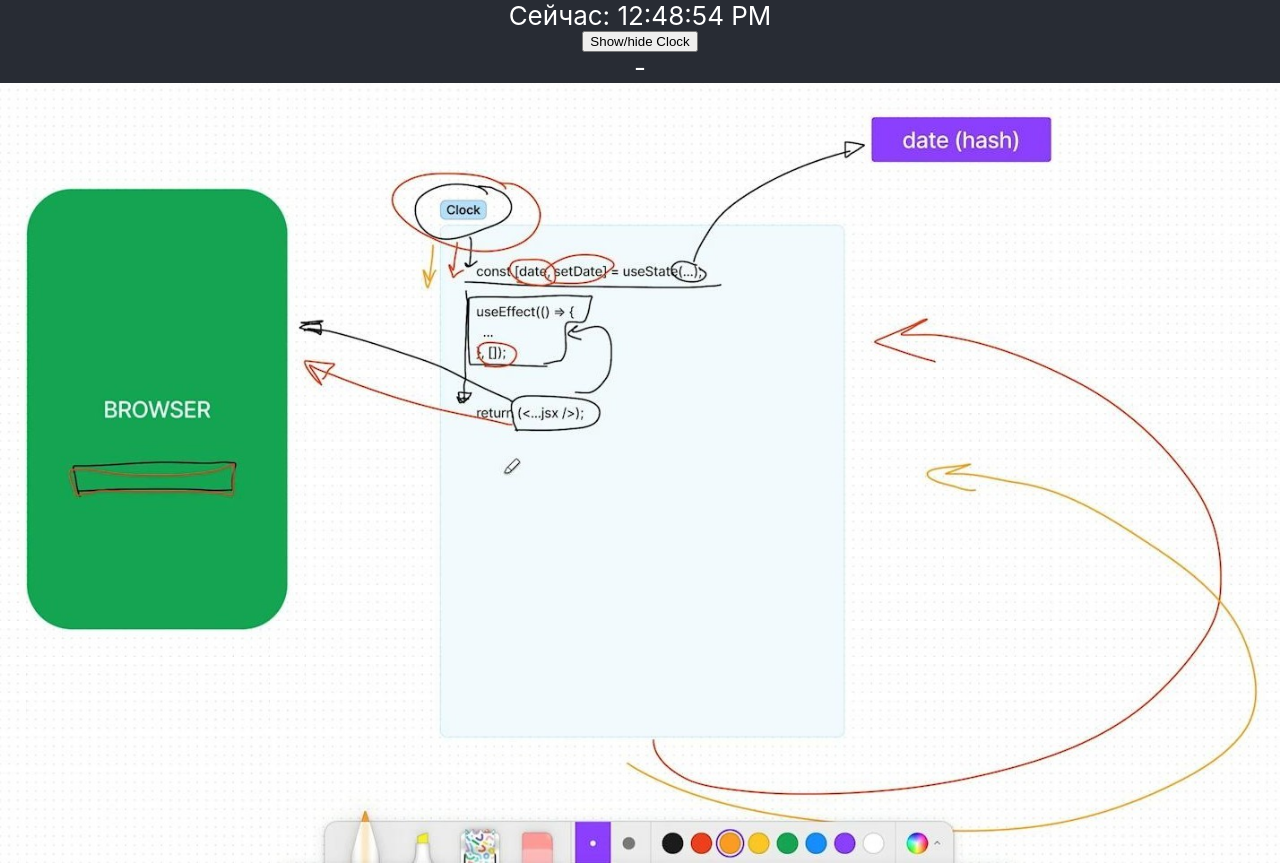
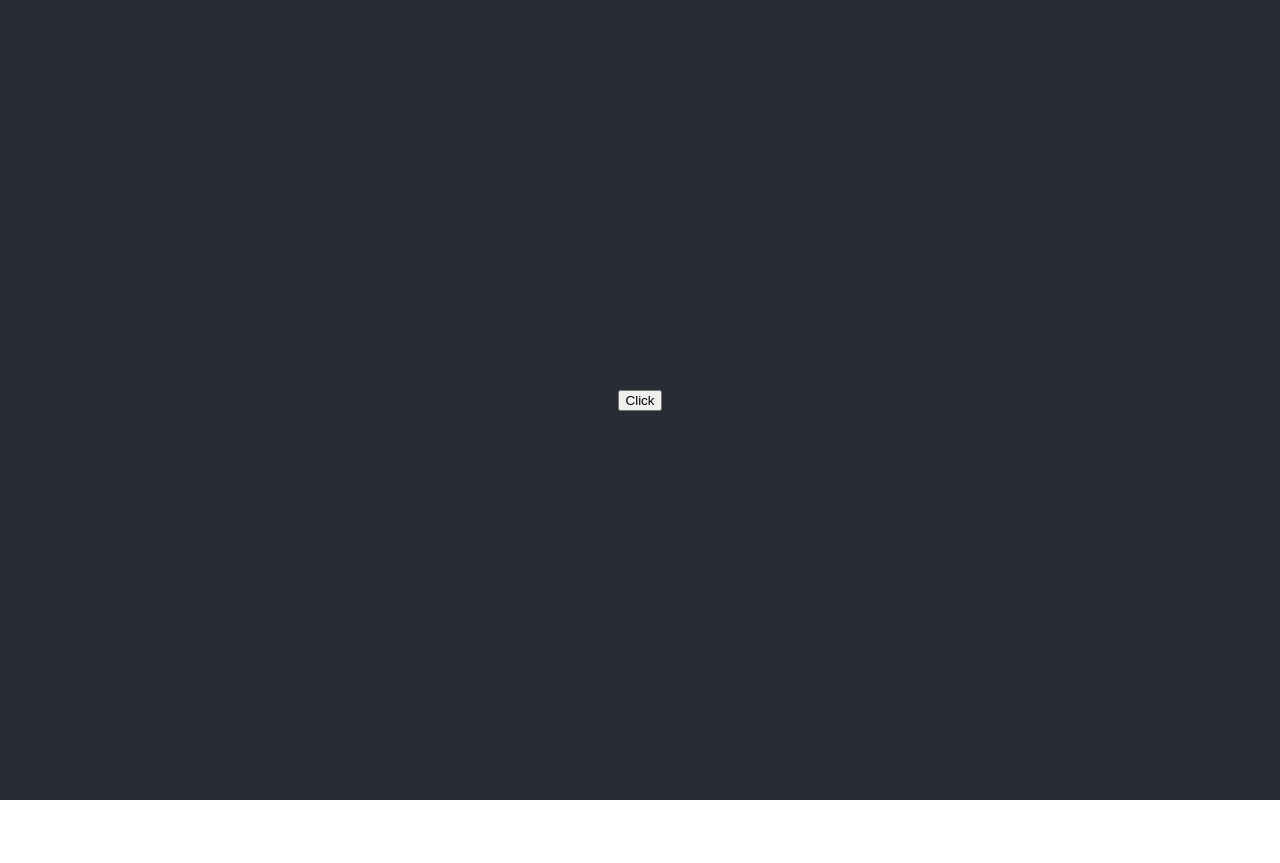
Before and after one commit to vitalyvitmens/rs-react, a React (Create React App) app: page / in a window 1280 px wide. After the commit the page ends 800 px from the top, so only its background shows below. Built offline with nearby package versions, Linux system fonts and the light colour scheme.

Commit message:
feat(src\App.js): добавляет раздел Условный рендеринг

```diff
--- a/src/App.js
+++ b/src/App.js
@@ -295,49 +295,219 @@ import './App.css'
 // }
 
 //! Рендер функционального компонента
-function Clock() {
-  const [time, setTime] = useState(new Date().toLocaleTimeString())
+// function Clock() {
+//   const [time, setTime] = useState(new Date().toLocaleTimeString())
 
-  let name = 'Egor'
-  console.log('## RENDER ##: name', name)
+//   let name = 'Egor'
+//   console.log('## RENDER ##: name', name)
 
-  useEffect(() => {
-    console.log('#### №2: componentDidMount')
-    const interval = setInterval(() => {
-      setTime(new Date().toLocaleTimeString())
-      console.log('## USE EFFECT ##: name', name)
-      name = Date.now()
-      // console.log('## USE EFFECT ##: time', time)
-      console.log('## USE EFFECT ##: name', name)
-    }, 1000)
+//   useEffect(() => {
+//     console.log('#### №2: componentDidMount')
+//     const interval = setInterval(() => {
+//       setTime(new Date().toLocaleTimeString())
+//       console.log('## USE EFFECT ##: name', name)
+//       name = Date.now()
+//       // console.log('## USE EFFECT ##: time', time)
+//       console.log('## USE EFFECT ##: name', name)
+//     }, 1000)
 
-    return () => {
-      console.log('#### END: componentWillUnmount')
-      clearInterval(interval)
+//     return () => {
+//       console.log('#### END: componentWillUnmount')
+//       clearInterval(interval)
+//     }
+//   }, [time])
+
+//   console.log('#### №1: render')
+//   return (
+//     <>
+//       <div>Сейчас: {time}</div>
+//     </>
+//   )
+// }
+// export default function App() {
+//   const [clock, setClock] = useState(true)
+//   return (
+//     <div className="App">
+//       <header className="App-header">
+//         {clock && <Clock />}
+//         <button onClick={() => setClock(!clock)}>Show/hide Clock</button>
+//         <div>-</div>
+//         <img
+//           className="Class-component-logo"
+//           src={RenderFunctionalComponent}
+//           alt="RenderFunctionalComponent"
+//         />
+//       </header>
+//     </div>
+//   )
+// }
+
+//! Условный рендеринг
+// //! Тернарный оператор:
+// function Greeting() {
+//   return <div>Привет!</div>
+// }
+
+// function Bye() {
+//   return <div>Пока!</div>
+// }
+
+// export default function App() {
+//   const [isShow, setIsShow] = useState(true)
+
+//   return (
+//     <div className="App">
+//       <header className="App-header">
+//         {isShow ? <Greeting /> : <Bye />}
+//         <button onClick={() => setIsShow((s) => !s)}>Click</button>
+//       </header>
+//     </div>
+//   )
+// }
+
+// //! Оператор && (И):
+// function Greeting() {
+//   return <div>Привет!</div>
+// }
+
+// function Bye() {
+//   return <div>Пока!</div>
+// }
+
+// export default function App() {
+//   const [isShow, setIsShow] = useState(false)
+//   // const [isShow, setIsShow] = useState(true)
+
+//   return (
+//     <div className="App">
+//       <header className="App-header">
+//         {isShow && <Greeting/>}
+//         <button onClick={() => setIsShow((s) => !s)}>Click</button>
+//       </header>
+//     </div>
+//   )
+// }
+
+// //! Сохраняя в переменную jsx код:
+// function Greeting() {
+//   return <div>Привет!</div>
+// }
+
+// function Bye() {
+//   return <div>Пока!</div>
+// }
+
+// export default function App() {
+//   const [isShow, setIsShow] = useState(false)
+//   // const [isShow, setIsShow] = useState(true)
+
+//   let component
+//   if (isShow) {
+//     component = <Greeting />
+//   } else {
+//     component = <Bye />
+//   }
+
+//   return (
+//     <div className="App">
+//       <header className="App-header">
+//         {component}
+//         <button onClick={() => setIsShow((s) => !s)}>Click</button>
+//       </header>
+//     </div>
+//   )
+// }
+
+// //! Сохраняя в переменную Компоненты:
+// function Greeting() {
+//   return <div>Привет!</div>
+// }
+
+// function Bye() {
+//   return <div>Пока!</div>
+// }
+
+// export default function App() {
+//   const [isShow, setIsShow] = useState(true)
+
+//   let Сomponent
+//   if (isShow) {
+//     Сomponent = Greeting
+//   } else {
+//     Сomponent = Bye
+//   }
+
+//   return (
+//     <div className="App">
+//       <header className="App-header">
+//         {/* <Сomponent {...props}/> */}
+//         <Сomponent />
+//         <button onClick={() => setIsShow((s) => !s)}>Click</button>
+//       </header>
+//     </div>
+//   )
+// }
+
+// //! Подменяя контент:
+// function Greeting() {
+//   return <div>Привет!</div>
+// }
+
+// function Bye() {
+//   return <div>Пока!</div>
+// }
+
+// export default function App() {
+//   const [isShow, setIsShow] = useState(false)
+
+//   if (isShow) {
+//     return <Greeting />
+//   }
+
+//   return (
+//     <div className="App">
+//       <header className="App-header">
+//         <button onClick={() => setIsShow((s) => !s)}>Click</button>
+//       </header>
+//     </div>
+//   )
+// }
+
+//! Используя конструкцию switch case:
+function Greeting() {
+  return <div>Привет!</div>
 }
-  }, [time])
 
-  console.log('#### №1: render')
+function Bye() {
+  return <div>Пока!</div>
+}
+
+export default function App() {
+  const [isShow, setIsShow] = useState(undefined)
+
+  switch (isShow) {
+    case true:
       return (
         <>
-      <div>Сейчас: {time}</div>
+          <button onClick={() => setIsShow((s) => !s)}>Click</button>
+          <Greeting />
         </>
       )
-}
-export default function App() {
-  const [clock, setClock] = useState(true)
+    case false:
+      return (
+        <>
+          <button onClick={() => setIsShow((s) => !s)}>Click</button>
+          <Bye />
+        </>
+      )
+
+    default:
       return (
         <div className="App">
           <header className="App-header">
-        {clock && <Clock />}
-        <button onClick={() => setClock(!clock)}>Show/hide Clock</button>
-        <div>-</div>
-        <img
-          className="Class-component-logo"
-          src={RenderFunctionalComponent}
-          alt="RenderFunctionalComponent"
-        />
+            <button onClick={() => setIsShow((s) => !s)}>Click</button>
           </header>
         </div>
       )
   }
+}
```
Lines whose indentation alone changed are shown as unchanged.
